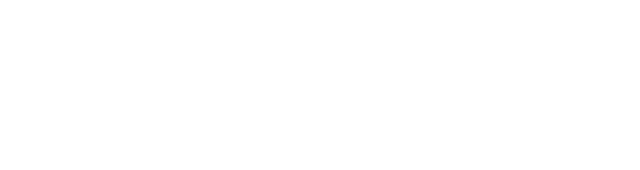
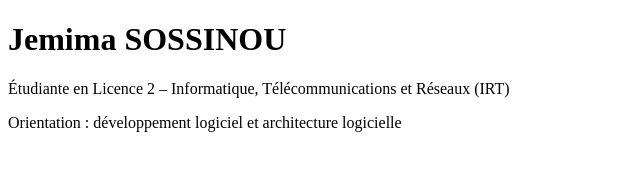
Before and after one commit to Jemima18/mon-cv, a plain HTML site: page index.html in a window 1280 px wide. Shown: the whole page, without its empty margins (0-640 px from the left). Drawn offline with Linux system fonts and the light colour scheme.

Commit message:
Mise en place de la section titre

```diff
--- a/index.html
+++ b/index.html
@@ -7,6 +7,10 @@
     <title>Document</title>
 </head>
 <body>
-
+    <header>
+        <h1>Jemima SOSSINOU</h1>
+        <p>Étudiante en Licence 2 – Informatique, Télécommunications et Réseaux (IRT)</p>
+        <p>Orientation : développement logiciel et architecture logicielle</p>
+    </header>
 </body>
 </html>
```
